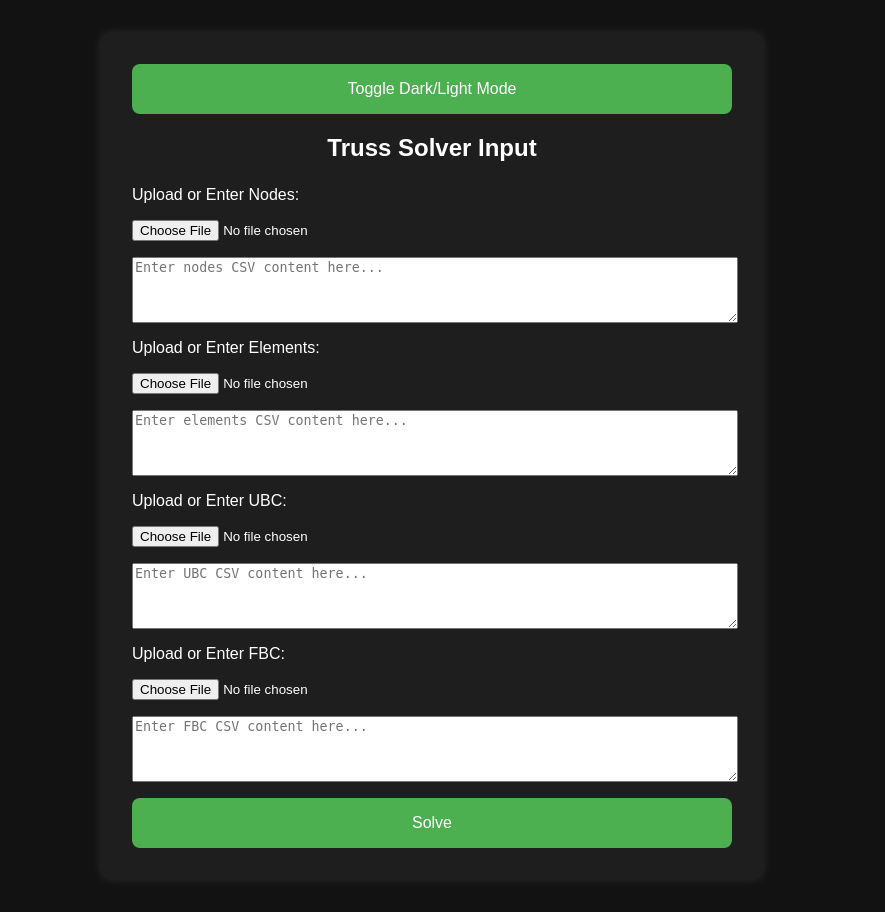
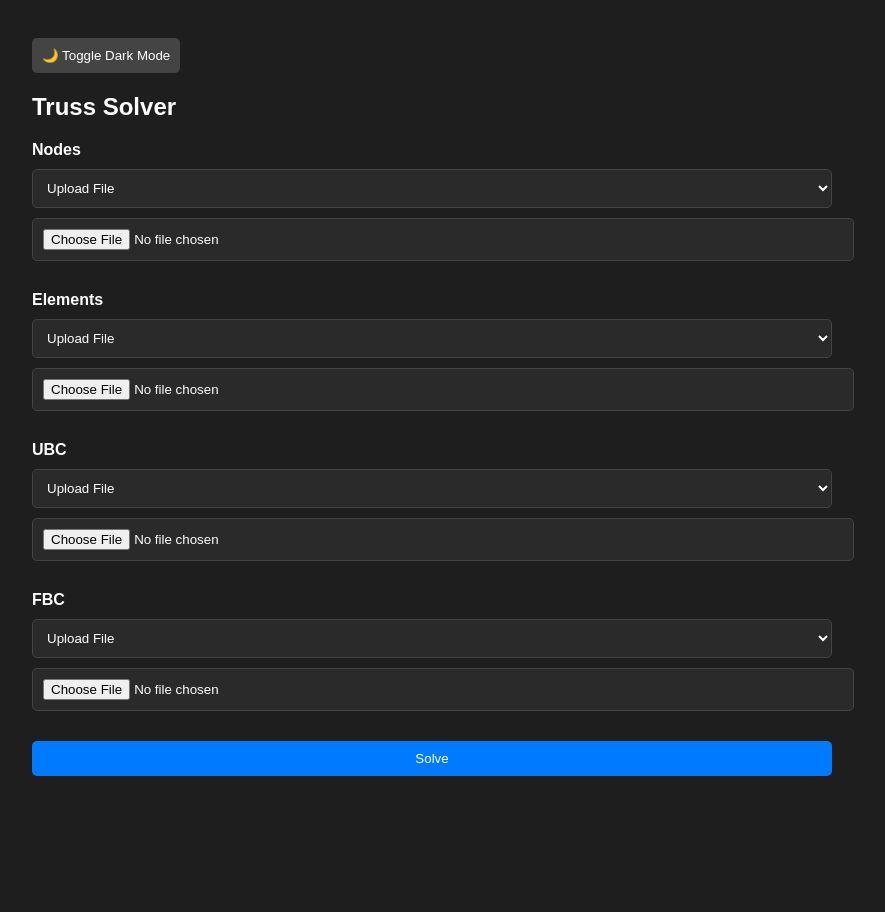
Before and after one commit to saniab34/truss-solver-webapp, a Flask app: page / in a window 1280 px wide. Shown: the whole page, without its empty margins (208-1093 px from the left). After the commit the page ends 776 px from the top, so only its background shows below. Run offline with Flask 3, Linux system fonts and the light colour scheme.

Commit message:
Update index.html

```diff
--- a/templates/index.html
+++ b/templates/index.html
@@ -1,4 +1,3 @@
-<!-- index.html -->
 <!DOCTYPE html>
 <html lang="en">
 <head>
@@ -7,83 +6,99 @@
     <style>
         body {
             font-family: Arial, sans-serif;
-            background-color: #121212;
-            color: #ffffff;
-            margin: 0;
-            padding: 2rem;
+            background-color: #1e1e1e;
+            color: #fff;
+            padding: 20px;
+            transition: background-color 0.3s, color 0.3s;
         }
         .container {
-            max-width: 600px;
+            max-width: 800px;
             margin: auto;
-            background-color: #1e1e1e;
-            padding: 2rem;
-            border-radius: 12px;
-            box-shadow: 0 0 10px rgba(255, 255, 255, 0.1);
         }
-        h2 {
-            text-align: center;
-            margin-bottom: 1.5rem;
+        input, textarea, select, button {
+            display: block;
+            margin: 10px 0;
+            padding: 10px;
+            width: 100%;
+            background: #2a2a2a;
+            color: #fff;
+            border: 1px solid #444;
+            border-radius: 5px;
         }
-        label, textarea, input {
-            display: block;
-            width: 100%;
-            margin: 1rem 0;
+        textarea {
+            height: 100px;
         }
         button {
-            width: 100%;
-            padding: 1rem;
+            cursor: pointer;
+            background-color: #007BFF;
             border: none;
-            border-radius: 8px;
-            background-color: #4CAF50;
-            color: white;
-            font-size: 1rem;
-            cursor: pointer;
+            transition: background-color 0.3s;
         }
         button:hover {
-            background-color: #45a049;
+            background-color: #0056b3;
         }
-        .toggle {
-            text-align: right;
-            margin-bottom: 1rem;
+        .toggle-btn {
+            background: #444;
+            margin-bottom: 20px;
+            width: auto;
+        }
+        .section {
+            margin-bottom: 30px;
+        }
+        .input-type-selector {
+            margin-bottom: 10px;
         }
     </style>
 </head>
 <body>
     <div class="container">
-        <div class="toggle">
-            <button onclick="toggleMode()">Toggle Dark/Light Mode</button>
-        </div>
-        <h2>Truss Solver Input</h2>
+        <button class="toggle-btn" onclick="toggleDarkMode()">🌙 Toggle Dark Mode</button>
+
+        <h2>Truss Solver</h2>
         <form method="POST" action="/solve" enctype="multipart/form-data">
-            <label>Upload or Enter Nodes:</label>
-            <input type="file" name="nodes">
-            <textarea name="nodes_text" rows="4" placeholder="Enter nodes CSV content here..."></textarea>
 
-            <label>Upload or Enter Elements:</label>
-            <input type="file" name="elements">
-            <textarea name="elements_text" rows="4" placeholder="Enter elements CSV content here..."></textarea>
+            {% for label in ['Nodes', 'Elements', 'UBC', 'FBC'] %}
+            <div class="section">
+                <label><strong>{{ label }}</strong></label>
+                <select onchange="toggleInput(this, '{{ label|lower }}')" class="input-type-selector">
+                    <option value="file">Upload File</option>
+                    <option value="manual">Manual Input</option>
+                </select>
 
-            <label>Upload or Enter UBC:</label>
-            <input type="file" name="ubc">
-            <textarea name="ubc_text" rows="4" placeholder="Enter UBC CSV content here..."></textarea>
-
-            <label>Upload or Enter FBC:</label>
-            <input type="file" name="fbc">
-            <textarea name="fbc_text" rows="4" placeholder="Enter FBC CSV content here..."></textarea>
+                <div id="{{ label|lower }}-file">
+                    <input type="file" name="{{ label|lower }}">
+                </div>
+                <div id="{{ label|lower }}-manual" style="display:none;">
+                    <textarea name="{{ label|lower }}_manual" placeholder="Enter {{ label }} data manually (CSV format)"></textarea>
+                </div>
+            </div>
+            {% endfor %}
 
             <button type="submit">Solve</button>
         </form>
     </div>
 
     <script>
-        function toggleMode() {
-            const body = document.body;
-            if (body.style.backgroundColor === 'white') {
-                body.style.backgroundColor = '#121212';
-                body.style.color = '#ffffff';
+        function toggleInput(select, id) {
+            const fileInput = document.getElementById(`${id}-file`);
+            const manualInput = document.getElementById(`${id}-manual`);
+            if (select.value === 'file') {
+                fileInput.style.display = 'block';
+                manualInput.style.display = 'none';
             } else {
-                body.style.backgroundColor = 'white';
-                body.style.color = 'black';
+                fileInput.style.display = 'none';
+                manualInput.style.display = 'block';
+            }
+        }
+
+        function toggleDarkMode() {
+            document.body.classList.toggle("light");
+            if (document.body.classList.contains("light")) {
+                document.body.style.backgroundColor = "#f4f4f4";
+                document.body.style.color = "#111";
+            } else {
+                document.body.style.backgroundColor = "#1e1e1e";
+                document.body.style.color = "#fff";
             }
         }
     </script>
```
